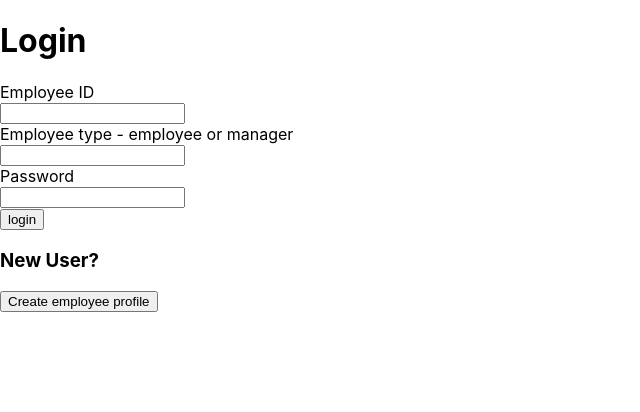
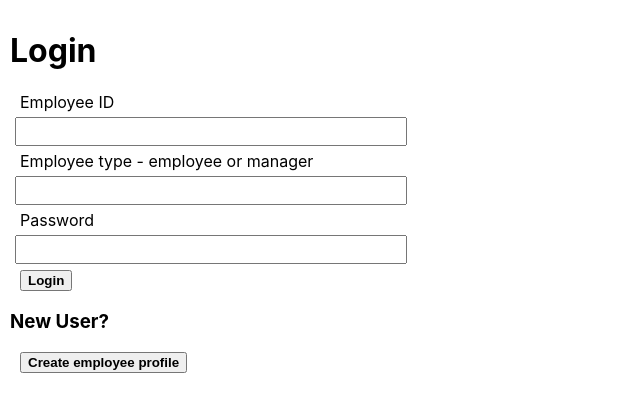
Before and after one commit to CIRACON/grp01, a React (Create React App) app in the folder feedback/: page / in a window 1280 px wide. Shown: the top 412 px of the page, without its empty margins (0-640 px from the left). Built offline with nearby package versions, Linux system fonts and the light colour scheme.

Commit message:
style login pages

```diff
--- a/feedback/src/components/login.js
+++ b/feedback/src/components/login.js
@@ -15,24 +15,43 @@ function Login(){
     }
     const empChangeHandler = (event)=>{ setEmpType(event.target.value)}
     return(
-        <>
+        <div style={styles.container}>
         <h1>Login</h1>
-        <label>Employee ID</label><br/>
-        <input type={"text"} value={empId} onChange={eChangeHandler}/>
+        <label style={styles.label}>Employee ID</label><br/>
+        <input type={"text"} value={empId} onChange={eChangeHandler} style={styles.input}/>
         <br/>
-        <label>Employee type - employee or manager</label><br/>
-        <input type={"text"} value={empType} onChange={empChangeHandler}/>
+        <label style={styles.label}>Employee type - employee or manager</label><br/>
+        <input type={"text"} value={empType} onChange={empChangeHandler} style={styles.input}/>
         <br/>
-        <label>Password</label><br/>
-        <input type={"text"} value={password} onChange={pChangeHandler}/>
+        <label style={styles.label}>Password</label><br/>
+        <input type={"text"} value={password} onChange={pChangeHandler} style={styles.input}/>
         <br/>
-        <input type={"button"} value={"login"} onClick={()=>loginHandler(empType, empId)}/>
+        <input type={"button"} style={styles.button} value={"Login"} onClick={()=>loginHandler(empType, empId)}/>
 
         <h3>New User?</h3>
-        <button onClick={()=>window.location = `/newUser`}>Create employee profile</button>
+        <button style={styles.button} onClick={()=>window.location = `/newUser`}>Create employee profile</button>
 
-        </>
+        </div>
     )
+}
+const styles={
+    container:{
+        margin:"5px",
+        padding:"5px",
+    },
+    label:{
+        padding:"5px",
+        margin:"5px"
+    },
+    input:{
+        width:"30%",
+        padding:"5px",
+        margin:"5px"
+    },
+    button:{
+        fontWeight:"bold",
+        marginLeft:"10px"
+    }
 }
 
 export default Login
--- a/feedback/src/components/newLogin.js
+++ b/feedback/src/components/newLogin.js
@@ -40,19 +40,39 @@ function NewLogin(){
     }
     const userRedirect=()=>{window.location = `/employee/${empId}`}
     return(
-        <>
+        <div style={styles.container}>
         <h1>Create user profile</h1>
         <form onSubmit={(e)=>{e.preventDefault();createUser();userRedirect()}}>
-        <label>Password</label><br/>
-        <input type={"text"} value={password} onChange={pChangeHandler}/>
+        <label style={styles.label}>Password</label><br/>
+        <input type={"text"} value={password} onChange={pChangeHandler} style={styles.input}/>
         <br/>
-        <label>Manager's ID</label><br/>
-        <input type={"text"} value={mgrId} onChange={mgrIdHandler}/>
+        <label style={styles.label}>Manager's ID</label><br/>
+        <input type={"text"} style={styles.input} value={mgrId} onChange={mgrIdHandler}/>
         <br/>
-        <button type={"submit"}>Create user</button>
+        <button type={"submit"} style={styles.button}>Create user</button>
         </form>
-        </>
+        </div>
     )
 }
 
+const styles={
+    container:{
+        margin:"5px",
+        padding:"5px",
+    },
+    label:{
+        padding:"5px",
+        margin:"5px"
+    },
+    input:{
+        width:"30%",
+        padding:"5px",
+        margin:"5px"
+    },
+    button:{
+        fontWeight:"bold",
+        marginLeft:"10px"
+    }
+}
+
 export default NewLogin
```
